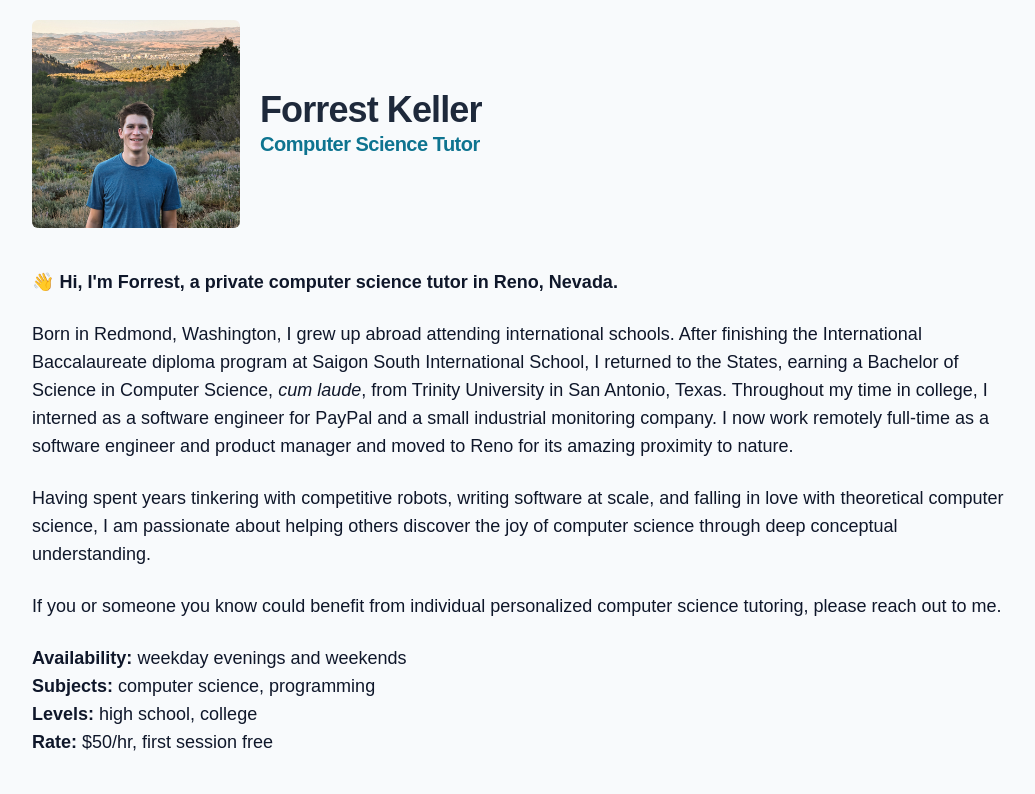
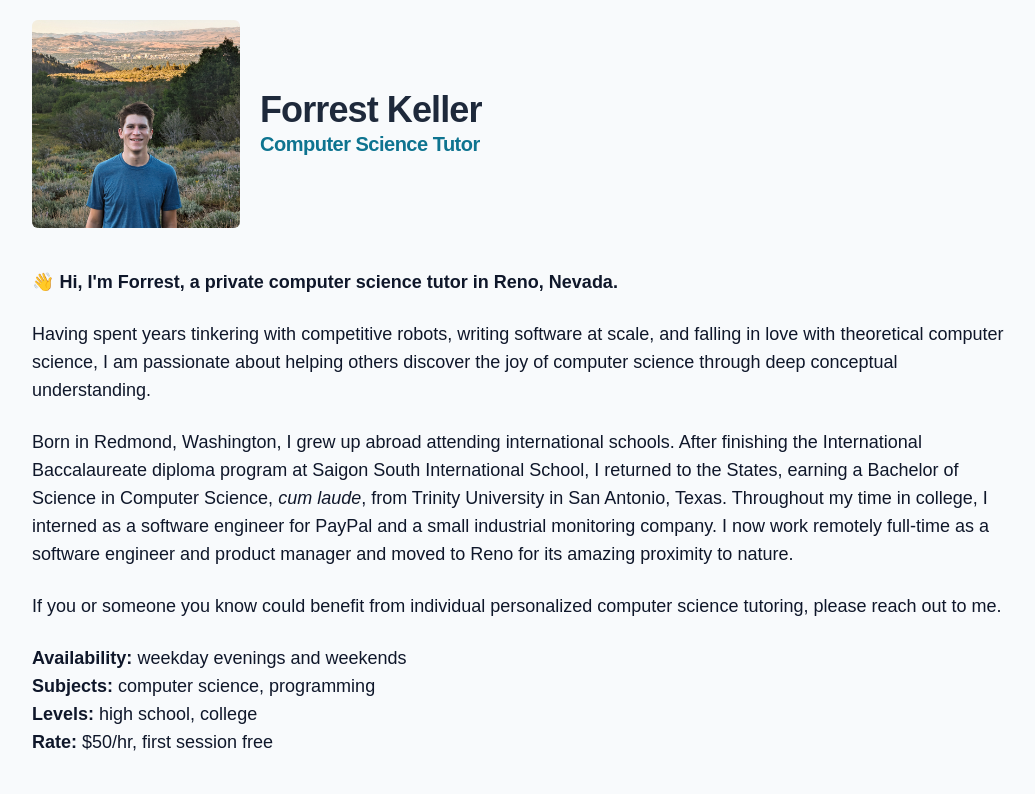
Before and after one commit to forrest-keller/tutoring-website, a Next.js app: page / in a window 1280 px wide. Shown: the top 794 px of the page, without its empty margins (116-1151 px from the left). Built offline with nearby package versions, Linux system fonts and the light colour scheme.

Commit message:
fix: ordering

```diff
--- a/src/app/page.tsx
+++ b/src/app/page.tsx
@@ -44,6 +44,12 @@ export default function Home() {
               </b>
             </TypographyP>
             <TypographyP>
+              Having spent years tinkering with competitive robots, writing
+              software at scale, and falling in love with theoretical computer
+              science, I am passionate about helping others discover the joy of
+              computer science through deep conceptual understanding.
+            </TypographyP>
+            <TypographyP>
               Born in Redmond, Washington, I grew up abroad attending
               international schools. After finishing the International
               Baccalaureate diploma program at Saigon South International
@@ -54,12 +60,6 @@ export default function Home() {
               for PayPal and a small industrial monitoring company. I now work
               remotely full-time as a software engineer and product manager and
               moved to Reno for its amazing proximity to nature.
-            </TypographyP>
-            <TypographyP>
-              Having spent years tinkering with competitive robots, writing
-              software at scale, and falling in love with theoretical computer
-              science, I am passionate about helping others discover the joy of
-              computer science through deep conceptual understanding.
             </TypographyP>
             <TypographyP>
               If you or someone you know could benefit from individual
```
